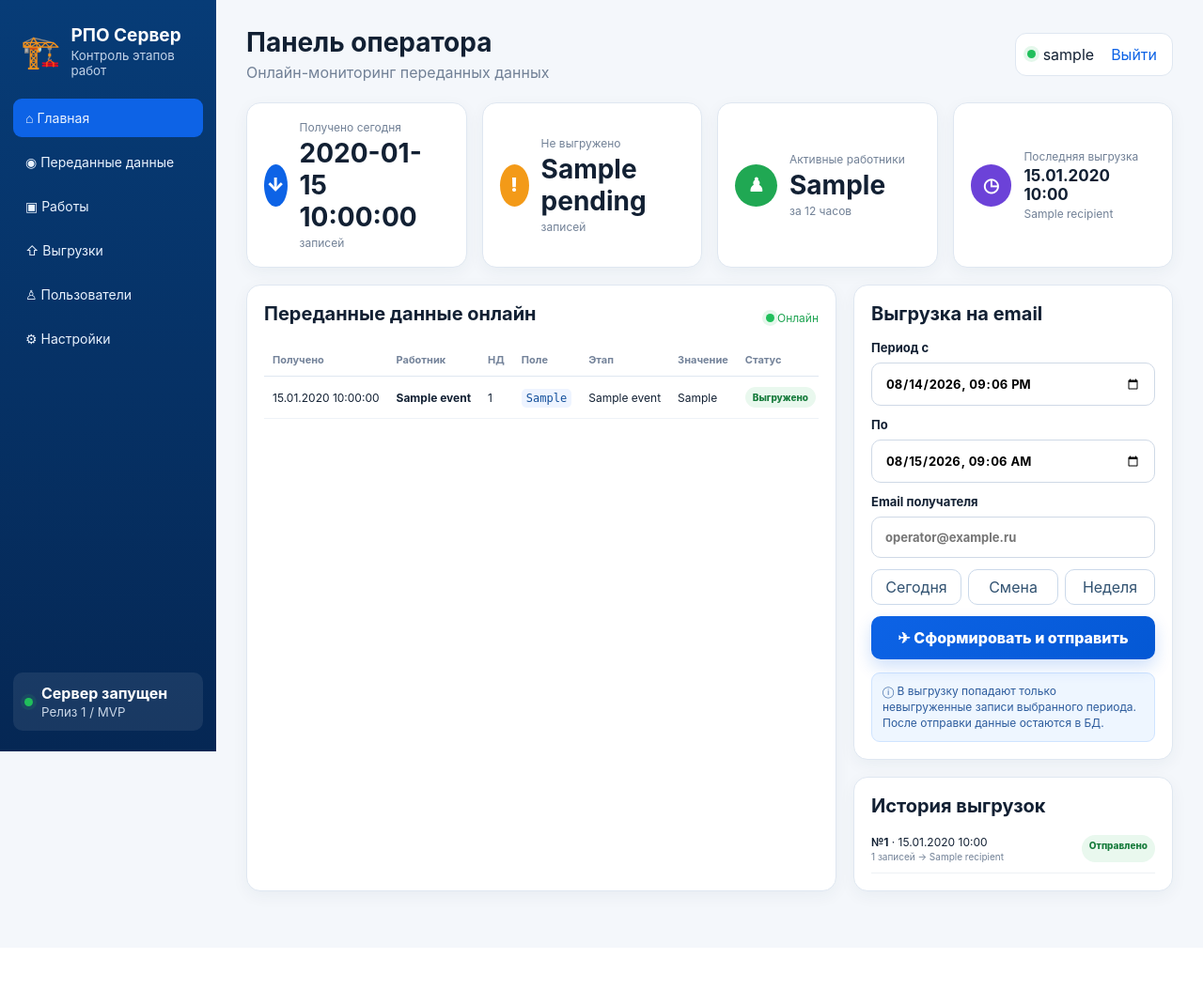
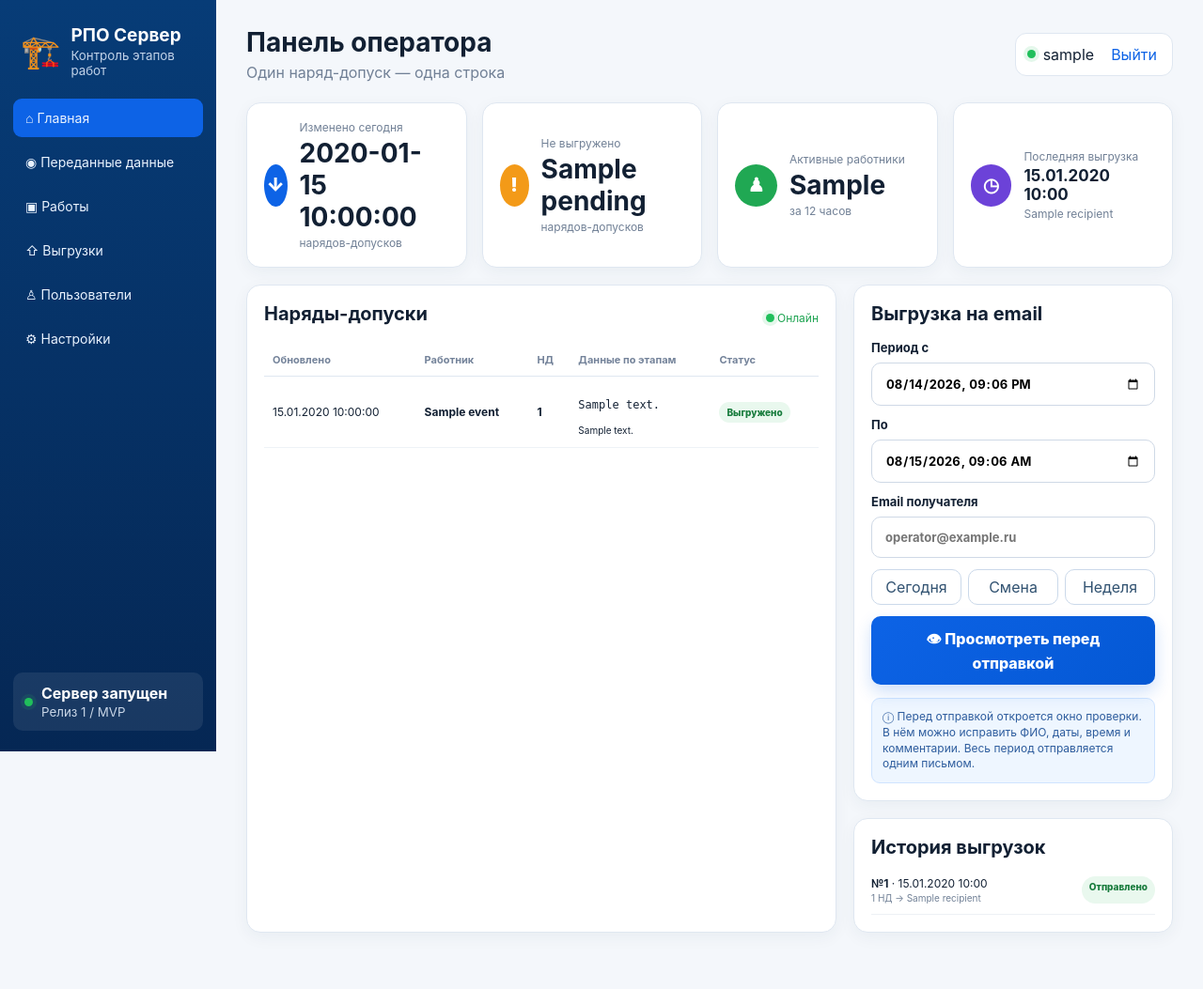
Before and after one commit to toypajnv/rpo-mobile, a FastAPI app: template server/app/templates/dashboard.html in a window 1280 px wide. Shown: the whole page at 94% size. Before the commit the page ends 963 px from the top, so only its background shows below. Run offline with FastAPI, Linux system fonts and the light colour scheme; the template is opened without the code that fills it: most values are stand-ins (such as "Sample title", 1, 10 or a date in 2020).

Commit message:
Add editable export preview UI

```diff
--- a/server/app/templates/dashboard.html
+++ b/server/app/templates/dashboard.html
@@ -7,30 +7,45 @@
   <div class="server-state"><i></i><div><b>Сервер запущен</b><small>Релиз 1 / MVP</small></div></div>
 </aside>
 <main class="main">
-<header><div><h1>Панель оператора</h1><p>Онлайн-мониторинг переданных данных</p></div><div class="operator"><i></i><span>{{ operator.username }}</span><form method="post" action="/logout"><button class="link-button">Выйти</button></form></div></header>
-{% if request.query_params.get('export') == 'ok' %}<div class="alert success">Выгрузка сформирована и обработана успешно.</div>{% endif %}
+<header><div><h1>Панель оператора</h1><p>Один наряд-допуск — одна строка</p></div><div class="operator"><i></i><span>{{ operator.username }}</span><form method="post" action="/logout"><button class="link-button">Выйти</button></form></div></header>
+{% if request.query_params.get('export') == 'ok' %}<div class="alert success">Выгрузка отправлена одним письмом. Данные сохранены на сервере.</div>{% endif %}
+{% if request.query_params.get('export') == 'duplicate' %}<div class="alert success">Повторная отправка заблокирована: эта выгрузка уже была обработана.</div>{% endif %}
 <section class="stats">
- <article><span class="round blue">↓</span><div><small>Получено сегодня</small><strong>{{ received_today }}</strong><em>записей</em></div></article>
- <article><span class="round orange">!</span><div><small>Не выгружено</small><strong>{{ pending }}</strong><em>записей</em></div></article>
+ <article><span class="round blue">↓</span><div><small>Изменено сегодня</small><strong>{{ received_today }}</strong><em>нарядов-допусков</em></div></article>
+ <article><span class="round orange">!</span><div><small>Не выгружено</small><strong>{{ pending }}</strong><em>нарядов-допусков</em></div></article>
  <article><span class="round green">♟</span><div><small>Активные работники</small><strong>{{ active_workers }}</strong><em>за 12 часов</em></div></article>
  <article><span class="round violet">◷</span><div><small>Последняя выгрузка</small><strong class="small-strong">{% if last_export %}{{ last_export.created_at.astimezone().strftime('%d.%m.%Y %H:%M') }}{% else %}—{% endif %}</strong><em>{% if last_export %}{{ last_export.recipient }}{% else %}ещё не было{% endif %}</em></div></article>
 </section>
 <section class="content-grid">
   <article class="panel" id="events">
-    <div class="panel-title"><h2>Переданные данные онлайн</h2><span class="online"><i></i> Онлайн</span></div>
-    <div class="table-wrap"><table><thead><tr><th>Получено</th><th>Работник</th><th>НД</th><th>Поле</th><th>Этап</th><th>Значение</th><th>Статус</th></tr></thead><tbody id="events-body">
-    {% for e in events %}<tr><td>{{ e.received_at.astimezone().strftime('%d.%m.%Y %H:%M:%S') }}</td><td><b>{{ e.worker_name }}</b></td><td>{{ e.permit_number }}</td><td><code>{{ e.field_key }}</code></td><td>{{ e.stage_label }}</td><td>{{ e.field_value }}</td><td>{% if e.exported_at %}<span class="badge done">Выгружено</span>{% else %}<span class="badge pending">Не выгружено</span>{% endif %}</td></tr>{% endfor %}
+    <div class="panel-title"><h2>Наряды-допуски</h2><span class="online"><i></i> Онлайн</span></div>
+    <div class="table-wrap"><table><thead><tr><th>Обновлено</th><th>Работник</th><th>НД</th><th>Данные по этапам</th><th>Статус</th></tr></thead><tbody id="events-body">
+    {% for e in events %}<tr><td>{{ e.updated_at.astimezone().strftime('%d.%m.%Y %H:%M:%S') }}</td><td><b>{{ e.worker_name }}</b></td><td><b>{{ e.permit_number }}</b></td><td class="summary-cell"><pre>{{ e.summary }}</pre>{% if e.comments %}<small class="row-comment">{{ e.comments }}</small>{% endif %}</td><td>{% if e.exported_at %}<span class="badge done">Выгружено</span>{% else %}<span class="badge pending">Не выгружено</span>{% endif %}</td></tr>{% endfor %}
     </tbody></table></div>
   </article>
   <aside class="right-stack" id="exports">
-    <article class="panel export-card"><h2>Выгрузка на email</h2><form method="post" action="/exports" id="export-form">
+    <article class="panel export-card"><h2>Выгрузка на email</h2><form id="export-form">
       <label>Период с<input type="datetime-local" name="period_from" id="period-from" required></label>
       <label>По<input type="datetime-local" name="period_to" id="period-to" required></label>
-      <label>Email получателя<input type="email" name="recipient" placeholder="operator@example.ru" required></label>
+      <label>Email получателя<input type="email" name="recipient" id="recipient" placeholder="operator@example.ru" required></label>
       <div class="presets"><button type="button" data-period="today">Сегодня</button><button type="button" data-period="shift">Смена</button><button type="button" data-period="week">Неделя</button></div>
-      <button class="primary" type="submit">✈ Сформировать и отправить</button>
-    </form><div class="info-box">ⓘ В выгрузку попадают только невыгруженные записи выбранного периода. После отправки данные остаются в БД.</div></article>
-    <article class="panel"><h2>История выгрузок</h2><div class="export-list">{% for x in exports %}<div><span><b>№{{ x.id }}</b> · {{ x.created_at.astimezone().strftime('%d.%m.%Y %H:%M') }}<small>{{ x.event_count }} записей → {{ x.recipient }}</small></span><span class="badge {% if x.status in ['sent','saved_to_outbox'] %}done{% else %}pending{% endif %}">{{ 'Отправлено' if x.status == 'sent' else ('Сформировано' if x.status == 'saved_to_outbox' else x.status) }}</span></div>{% else %}<p class="muted">Выгрузок пока нет</p>{% endfor %}</div></article>
+      <button class="primary" type="submit">👁 Просмотреть перед отправкой</button>
+    </form><div class="info-box">ⓘ Перед отправкой откроется окно проверки. В нём можно исправить ФИО, даты, время и комментарии. Весь период отправляется одним письмом.</div></article>
+    <article class="panel"><h2>История выгрузок</h2><div class="export-list">{% for x in exports %}<div><span><b>№{{ x.id }}</b> · {{ x.created_at.astimezone().strftime('%d.%m.%Y %H:%M') }}<small>{{ x.event_count }} НД → {{ x.recipient }}</small></span><span class="badge {% if x.status in ['sent','saved_to_outbox'] %}done{% else %}pending{% endif %}">{{ 'Отправлено' if x.status == 'sent' else ('Сформировано' if x.status == 'saved_to_outbox' else x.status) }}</span></div>{% else %}<p class="muted">Выгрузок пока нет</p>{% endfor %}</div></article>
   </aside>
 </section>
-</main><script src="/static/dashboard.js"></script></body></html>
+</main>
+<div class="modal-backdrop" id="preview-modal" hidden>
+  <section class="preview-modal" role="dialog" aria-modal="true" aria-labelledby="preview-title">
+    <div class="preview-head"><div><h2 id="preview-title">Проверка перед отправкой</h2><p>Каждый наряд-допуск показан одной карточкой. Исправьте данные при необходимости.</p></div><button type="button" class="modal-close" id="preview-close">×</button></div>
+    <div class="preview-list" id="preview-list"></div>
+    <form method="post" action="/exports/send" id="confirm-export-form">
+      <input type="hidden" name="period_from" id="confirm-period-from">
+      <input type="hidden" name="period_to" id="confirm-period-to">
+      <input type="hidden" name="recipient" id="confirm-recipient">
+      <input type="hidden" name="edited_json" id="edited-json">
+      <div class="preview-actions"><button type="button" class="secondary-btn" id="preview-cancel">Вернуться к фильтру</button><button type="submit" class="primary" id="confirm-send">✈ Отправить одним письмом</button></div>
+    </form>
+  </section>
+</div>
+<script src="/static/dashboard.js"></script></body></html>
```
